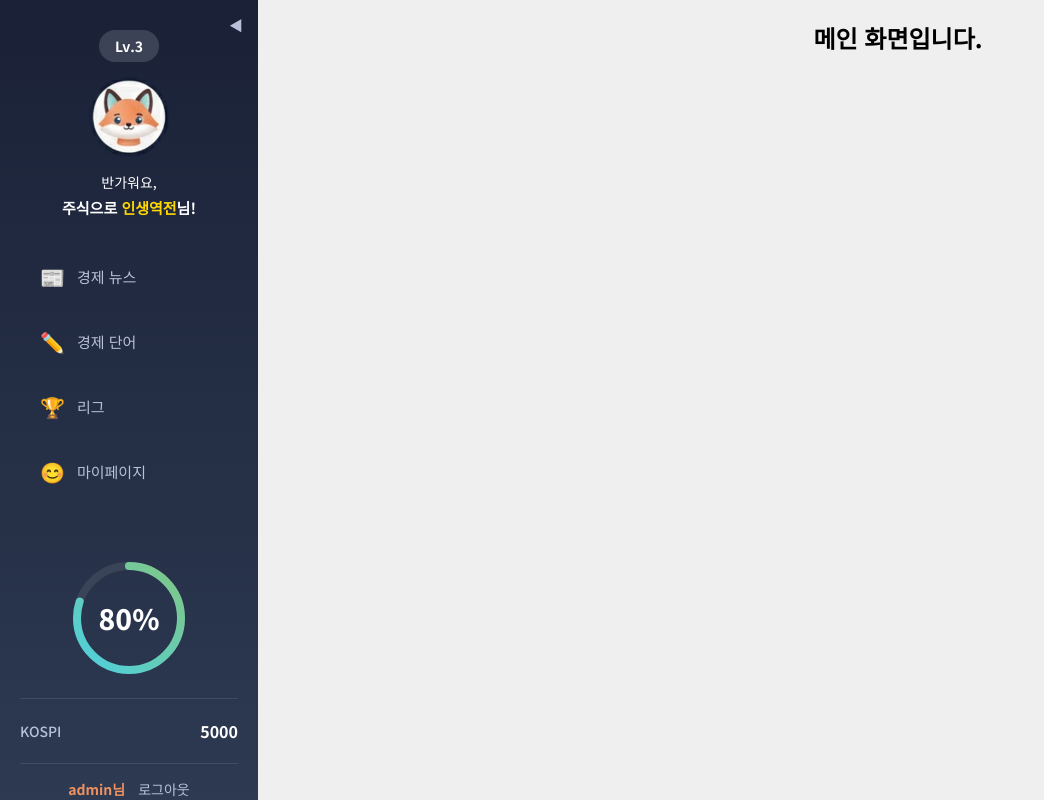
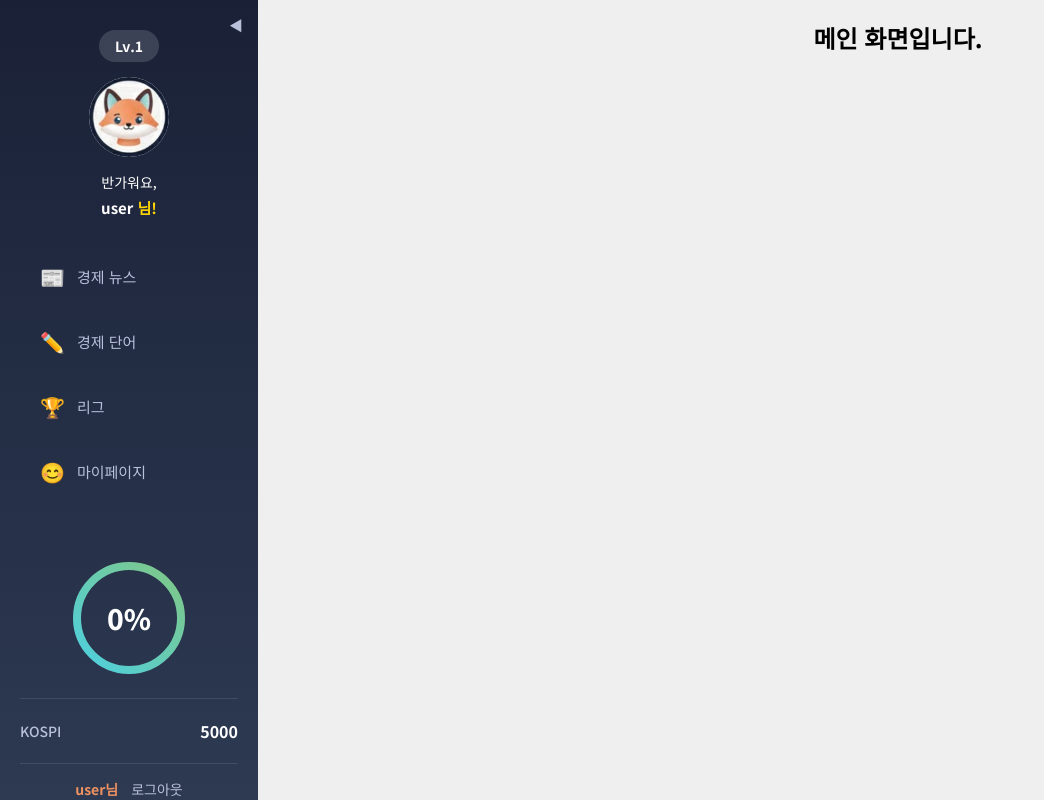
Before and after one commit to pirogramming/CustomEconomy, a Django app: page / in a window 1280 px wide. Shown: the whole page, without its empty margins (0-1044 px from the left). Run offline with Django 5.2, Linux system fonts and the light colour scheme; a user stored in the database is signed in; some web fonts are replaced.

Commit message:
feat:signup/signin

```diff
--- a/accounts/models.py
+++ b/accounts/models.py
@@ -1,18 +1,39 @@
 from django.db import models
-from django.contrib.auth.models import AbstractBaseUser,PermissionsMixin
+from django.contrib.auth.models import AbstractBaseUser, PermissionsMixin, BaseUserManager
 
-class User(models.Model):
+class UserManager(BaseUserManager):
+    def create_user(self, nickname, email=None, password=None, **extra_fields):
+        if not nickname:
+            raise ValueError('닉네임(ID)은 필수입니다')
+
+        email = self.normalize_email(email)
+        user = self.model(nickname=nickname, email=email, **extra_fields)
+        user.set_password(password)
+        user.save(using=self._db)
+        return user
+
+    def create_superuser(self, nickname, email=None, password=None, **extra_fields):
+        extra_fields.setdefault('is_staff', True)
+        extra_fields.setdefault('is_superuser', True)
+        return self.create_user(nickname, email, password, **extra_fields)
+
+class User(AbstractBaseUser, PermissionsMixin):
+    nickname = models.CharField(max_length=20, unique=True)
     email = models.EmailField(max_length=40, unique=True)
-    password = models.CharField(max_length=256)
     name = models.CharField(max_length=15)
-    nickname = models.CharField(max_length=20, unique=True)
     image_url = models.URLField(max_length=500, null=True, blank=True)
-    age = models.IntegerField()
-    job = models.CharField(max_length=30)
-    level = models.IntegerField(help_text="1~5")
-    level_score = models.IntegerField()
-    total_score = models.IntegerField()
+    age = models.IntegerField(default=20)
+    job = models.CharField(max_length=30, default="unknown")
+    level = models.IntegerField(default=1, help_text="1~5")
+    level_score = models.IntegerField(default=0)
+    total_score = models.IntegerField(default=0)
+    is_active = models.BooleanField(default=True)
+    is_staff = models.BooleanField(default=False)
     created_at = models.DateTimeField(auto_now_add=True)
+
+    objects = UserManager()
+
+    USERNAME_FIELD = 'nickname'
 
     def __str__(self):
         return self.nickname
--- a/config/settings.py
+++ b/config/settings.py
@@ -130,3 +130,4 @@ STATICFILES_DIRS = [
 # https://docs.djangoproject.com/en/5.2/ref/settings/#default-auto-field
 
 DEFAULT_AUTO_FIELD = "django.db.models.BigAutoField"
+AUTH_USER_MODEL = 'accounts.User'
--- a/core/templates/base.html
+++ b/core/templates/base.html
@@ -23,16 +23,33 @@
         </button>
 
         <div class="sidebar-profile">
-            <div class="profile-level hide-on-collapse">Lv.3</div>
-
-            <div class="profile-avatar">
-                <img src="{% static 'img/fox-avatar.png' %}" alt="프로필">
+            <!-- 유저 레벨 표시 -->
+            <div class="profile-level hide-on-collapse">
+                {% if user.is_authenticated %}
+                    Lv.{{ user.level }}
+                {% else %}
+                    Lv.1 (비로그인)
+                {% endif %}
             </div>
 
+            <!-- 유저 프로필 이미지 -->
+            <div class="profile-avatar">
+                {% if user.is_authenticated and user.image_url %}
+                    <img src="{{ user.image_url }}" alt="프로필">
+                {% else %}
+                    <img src="{% static 'img/fox-avatar.png' %}" alt="기본 프로필">
+                {% endif %}
+            </div>
+
+            <!-- 유저 이름 표시 -->
             <div class="profile-text-group hide-on-collapse">
                 <div class="profile-greeting">반가워요,</div>
                 <div class="profile-name">
-                    주식으로 <span class="highlight">인생역전</span>님!
+                    {% if user.is_authenticated %}
+                        {{ user.nickname }} <span class="highlight">님!</span>
+                    {% else %}
+                        <span class="highlight">게스트</span>님!
+                    {% endif %}
                 </div>
             </div>
         </div>
@@ -60,12 +77,22 @@
             </a>
         </div>
 
+        <!-- 레벨 진행도 표시 -->
         <div class="sidebar-progress hide-on-collapse">
+            {% if user.is_authenticated %}
+                {% widthratio user.level_score 100 100 as progress_percent %}
+                {% widthratio progress_percent 100 326.73 as dash_offset %}
+            {% else %}
+                {% widthratio 0 100 100 as progress_percent %}
+                {% widthratio 0 100 326.73 as dash_offset %}
+            {% endif %}
+
             <svg class="progress-ring" width="120" height="120">
                 <circle class="progress-ring-circle-bg" stroke="#3a4458" stroke-width="8" fill="transparent" r="52"
                     cx="60" cy="60" />
                 <circle class="progress-ring-circle" stroke="url(#gradient)" stroke-width="8" fill="transparent" r="52"
-                    cx="60" cy="60" stroke-dasharray="326.73" stroke-dashoffset="65.35" />
+                    cx="60" cy="60" stroke-dasharray="326.73"
+                    stroke-dashoffset="{% if user.is_authenticated %}{{ dash_offset|default:326.73 }}{% else %}326.73{% endif %}" />
                 <defs>
                     <linearGradient id="gradient" x1="0%" y1="0%" x2="100%" y2="100%">
                         <stop offset="0%" style="stop-color:#4dd0e1;stop-opacity:1" />
@@ -73,7 +100,13 @@
                     </linearGradient>
                 </defs>
             </svg>
-            <div class="progress-text">80%</div>
+            <div class="progress-text">
+                {% if user.is_authenticated %}
+                    {{ progress_percent|default:0 }}%
+                {% else %}
+                    0%
+                {% endif %}
+            </div>
         </div>
 
         <div class="sidebar-footer hide-on-collapse">
@@ -86,7 +119,7 @@
         <div class="sidebar-auth hide-on-collapse">
             {% if user.is_authenticated %}
             <div class="auth-text-group">
-                <span class="user-name-small">{{ user.username }}님</span>
+                <span class="user-name-small">{{ user.nickname }}님</span>
                 <a href="{% url 'logout' %}" class="auth-link">로그아웃</a>
             </div>
             {% else %}
```
Also changed, not shown: accounts/forms.py (added, +14 -0 lines), accounts/views.py (+21 -13 lines), accounts/migrations/0001_initial.py, articles/migrations/0001_initial.py, db.sqlite3, explanations/migrations/0001_initial.py, quizzes/migrations/0001_initial.py, terms/migrations/0001_initial.py.
